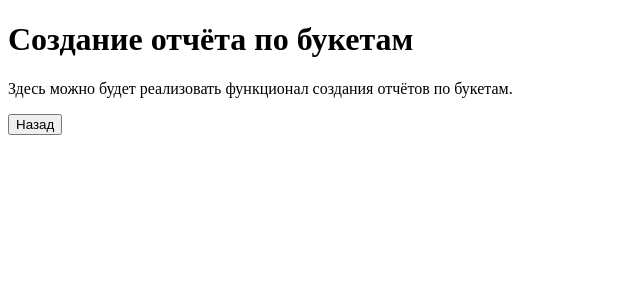
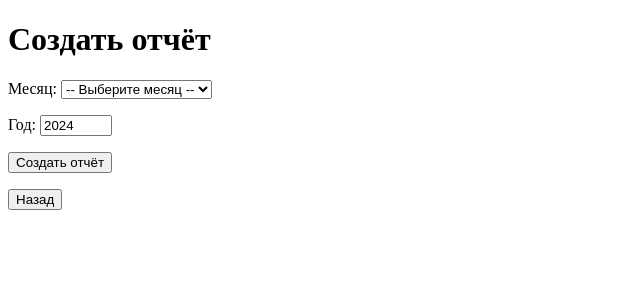
Before and after one commit to jackiechanwtf/flowers, a Flask app: page /report/create/bouquets in a window 1280 px wide. Shown: the top 300 px of the page, without its empty margins (0-640 px from the left). Run offline with Flask 3, Linux system fonts and the light colour scheme; the visitor is signed in with stand-in values (Sample User, id 1).

Commit message:
Что-то исправил, что-то добавил

```diff
--- a/main_app/database/operations.py
+++ b/main_app/database/operations.py
@@ -88,8 +88,7 @@ def execute_update(db_config, sql, fetch_last_id=False):
 
             # Если нужно вернуть последний вставленный ID
             if fetch_last_id:
-                cursor.execute("SELECT LAST_INSERT_ID();")
-                last_insert_id = cursor.fetchone()[0]  # Получаем последний ID
+                last_insert_id = cursor.lastrowid
                 print(f"Last Insert ID: {last_insert_id}")
                 return last_insert_id
 
--- a/main_app/delivery/templates/orders.html
+++ b/main_app/delivery/templates/orders.html
@@ -32,7 +32,7 @@
         </table>
     {% else %}
         <p>Нет свободных заказов.</p>
-        <a href="/">Назад</a>
     {% endif %}
+    <a href="/">Назад</a>
 </body>
 </html>
--- a/main_app/report/route.py
+++ b/main_app/report/route.py
@@ -59,7 +59,7 @@ def report_total():
             year = request.form.get('year')
             print(month, year)
             # SQL-запрос для получения всех данных из таблицы report
-            sql = provider.get('report_total.sql', kwargs={'month': month, 'year': year})
+            sql = provider.get('bouq_report.sql', kwargs={'month': month, 'year': year})
 
             # Выполнение запроса
             records = select_dict(current_app.config['db_config'], sql)
@@ -83,37 +83,107 @@ def choose_report():
 
 
 
-@blueprint_report.route('/create/couriers', methods=['GET'])
+@blueprint_report.route('/create/couriers', methods=['GET', 'POST'])
 @login_required
 def create_report_for_couriers():
-    """
-    Создание отчёта по курьерам.
-    """
-    return render_template('create_for_couriers.html')
+    current_year = datetime.now().year
+
+    if request.method == 'GET':
+        return render_template('create_for_couriers.html', year=current_year)
+
+    try:
+        # Получаем данные из формы
+        month = int(request.form.get('month_choice'))
+        year = int(request.form.get('year_choice'))
+
+        # Вызываем хранимую процедуру
+        result = call_proc(current_app.config['db_config'], 'courier_report', month, year)
+
+        if result is None:
+            # Обработка ошибки дублирования (MySQL Error 1062)
+            message = f"Ошибка: отчёт за {month}/{year} уже существует."
+        else:
+            message = f"Отчёт за {month}/{year} успешно создан."
+    except pymysql.MySQLError as e:
+        if e.args[0] == 1062:  # Код ошибки дублирования
+            message = f"Ошибка: отчёт за {month}/{year} уже существует."
+        else:
+            message = f"Ошибка базы данных: {str(e)}"
+    except Exception as e:
+        message = f"Не получилось создать отчет, не выбран год/месяц"
+
+    return render_template('create_for_couriers.html', year=current_year, message=message)
 
 
-@blueprint_report.route('/create/bouquets', methods=['GET'])
+@blueprint_report.route('/create/bouquets', methods=['GET', 'POST'])
 @login_required
 def create_report_for_bouquets():
-    """
-    Создание отчёта по букетам.
-    """
-    return render_template('create_for_bouqets.html')
+    current_year = datetime.now().year
+
+    if request.method == 'GET':
+        return render_template('create_for_couriers.html', year=current_year)
+
+    try:
+        # Получаем данные из формы
+        month = int(request.form.get('month_choice'))
+        year = int(request.form.get('year_choice'))
+
+        # Вызываем хранимую процедуру
+        result = call_proc(current_app.config['db_config'], 'date_report', month, year)
+
+        if result is None:
+            # Обработка ошибки дублирования (MySQL Error 1062)
+            message = f"Ошибка: отчёт за {month}/{year} уже существует."
+        else:
+            message = f"Отчёт за {month}/{year} успешно создан."
+    except pymysql.MySQLError as e:
+        if e.args[0] == 1062:  # Код ошибки дублирования
+            message = f"Ошибка: отчёт за {month}/{year} уже существует."
+        else:
+            message = f"Ошибка базы данных: {str(e)}"
+    except Exception as e:
+        message = f"Не получилось создать отчет, не выбран год/месяц"
+
+    return render_template('create_for_bouqets.html', year=current_year, message=message)
 
 
-@blueprint_report.route('/view/couriers', methods=['GET'])
+@blueprint_report.route('/view/couriers', methods=['GET', 'POST'])
 @login_required
 def view_report_for_couriers():
-    """
-    Просмотр отчёта по курьерам.
-    """
+    if request.method == 'POST':
+        try:
+            month = request.form.get('month')
+            year = request.form.get('year')
+            print(month, year)
+            # SQL-запрос для получения всех данных из таблицы report
+            sql = provider.get('couriers_report.sql', kwargs={'month': month, 'year': year})
+
+            # Выполнение запроса
+            records = select_dict(current_app.config['db_config'], sql)
+
+            # Отправка данных на страницу
+            return render_template('view_for_couriers.html', records=records)
+        except Exception as e:
+            return f"Ошибка при выполнении запроса: {e}", 500
     return render_template('view_for_couriers.html')
 
 
-@blueprint_report.route('/view/bouquets', methods=['GET'])
+@blueprint_report.route('/view/bouqets', methods=['GET', 'POST'])
 @login_required
-def view_report_for_bouquets():
-    """
-    Просмотр отчёта по букетам.
-    """
+def view_report_for_bouqets():
+    if request.method == 'POST':
+        try:
+            month = request.form.get('month')
+            year = request.form.get('year')
+            print(month, year)
+            # SQL-запрос для получения всех данных из таблицы report
+            sql = provider.get('bouq_report.sql', kwargs={'month': month, 'year': year})
+
+            # Выполнение запроса
+            records = select_dict(current_app.config['db_config'], sql)
+
+            # Отправка данных на страницу
+            return render_template('view_for_bouqets.html', records=records)
+        except Exception as e:
+            return f"Ошибка при выполнении запроса: {e}", 500
     return render_template('view_for_bouqets.html')
--- /dev/null
+++ b/main_app/report/sql/couriers_report.sql
@@ -0,0 +1,3 @@
+SELECT * FROM courier_report
+where rep_month=${month} and rep_year = ${year}
+ORDER BY rep_year ASC, rep_month ASC;
--- a/main_app/report/templates/choose_report.html
+++ b/main_app/report/templates/choose_report.html
@@ -28,7 +28,7 @@
             </a>
         </p>
         <p>
-            <a href="{{ url_for('bp_report.view_report_for_bouquets') }}">
+            <a href="{{ url_for('bp_report.view_report_for_bouqets') }}">
                 <button>Посмотреть отчёт по букетам</button>
             </a>
         </p>
--- a/main_app/report/templates/create_for_bouqets.html
+++ b/main_app/report/templates/create_for_bouqets.html
@@ -3,13 +3,42 @@
 <head>
     <meta charset="UTF-8">
     <meta name="viewport" content="width=device-width, initial-scale=1.0">
-    <title>Создание отчёта по букетам</title>
+    <title>Создание отчёта</title>
 </head>
 <body>
-    <h1>Создание отчёта по букетам</h1>
-    <p>Здесь можно будет реализовать функционал создания отчётов по букетам.</p>
-    <a href="{{ url_for('bp_report.choose_report') }}">
-        <button>Назад</button>
-    </a>
+    <h1>Создать отчёт</h1>
+    <form action="{{ url_for('bp_report.create_report_for_bouqets') }}" method="POST">
+        <p>
+            <label for="month_choice">Месяц:</label>
+            <select name="month_choice" id="month_choice" required>
+                <<option selected>-- Выберите месяц --</option>
+                <option value="01">Январь</option>
+                <option value="02">Февраль</option>
+                <option value="03">Март</option>
+                <option value="04">Апрель</option>
+                <option value="05">Май</option>
+                <option value="06">Июнь</option>
+                <option value="07">Июль</option>
+                <option value="08">Август</option>
+                <option value="09">Сентябрь</option>
+                <option value="10">Октябрь</option>
+                <option value="11">Ноябрь</option>
+                <option value="12">Декабрь</option>
+            </select>
+        </p>
+        <p>
+            <label for="year_choice">Год:</label>
+            <input type="number" name="year_choice" min="2000" max="{{ year }}" value="{{ year }}" required>
+        </p>
+        <button type="submit">Создать отчёт</button>
+    </form>
+    {% if message %}
+        <p>{{ message }}</p>
+    {% endif %}
+    <p>
+        <a href="{{ url_for('bp_report.start_report') }}">
+            <button>Назад</button>
+        </a>
+    </p>
 </body>
 </html>
--- a/main_app/report/templates/create_for_couriers.html
+++ b/main_app/report/templates/create_for_couriers.html
@@ -3,13 +3,42 @@
 <head>
     <meta charset="UTF-8">
     <meta name="viewport" content="width=device-width, initial-scale=1.0">
-    <title>Создание отчёта по курьерам</title>
+    <title>Создание отчёта</title>
 </head>
 <body>
-    <h1>Создание отчёта по курьерам</h1>
-    <p>Здесь можно будет реализовать функционал создания отчётов по курьерам.</p>
-    <a href="{{ url_for('bp_report.choose_report') }}">
-        <button>Назад</button>
-    </a>
+    <h1>Создать отчёт</h1>
+    <form action="{{ url_for('bp_report.create_report_for_couriers') }}" method="POST">
+        <p>
+            <label for="month_choice">Месяц:</label>
+            <select name="month_choice" id="month_choice" required>
+                <<option selected>-- Выберите месяц --</option>
+                <option value="01">Январь</option>
+                <option value="02">Февраль</option>
+                <option value="03">Март</option>
+                <option value="04">Апрель</option>
+                <option value="05">Май</option>
+                <option value="06">Июнь</option>
+                <option value="07">Июль</option>
+                <option value="08">Август</option>
+                <option value="09">Сентябрь</option>
+                <option value="10">Октябрь</option>
+                <option value="11">Ноябрь</option>
+                <option value="12">Декабрь</option>
+            </select>
+        </p>
+        <p>
+            <label for="year_choice">Год:</label>
+            <input type="number" name="year_choice" min="2000" max="{{ year }}" value="{{ year }}" required>
+        </p>
+        <button type="submit">Создать отчёт</button>
+    </form>
+    {% if message %}
+        <p>{{ message }}</p>
+    {% endif %}
+    <p>
+        <a href="{{ url_for('bp_report.start_report') }}">
+            <button>Назад</button>
+        </a>
+    </p>
 </body>
 </html>
```
Also changed, not shown: main_app/cart/route.py (+14 -9 lines), main_app/report/templates/view_for_bouqets.html (+42 -5 lines), main_app/report/templates/view_for_couriers.html (+44 -5 lines), main_app/report/sql/bouq_report.sql (renamed from main_app/report/sql/report_total.sql).
